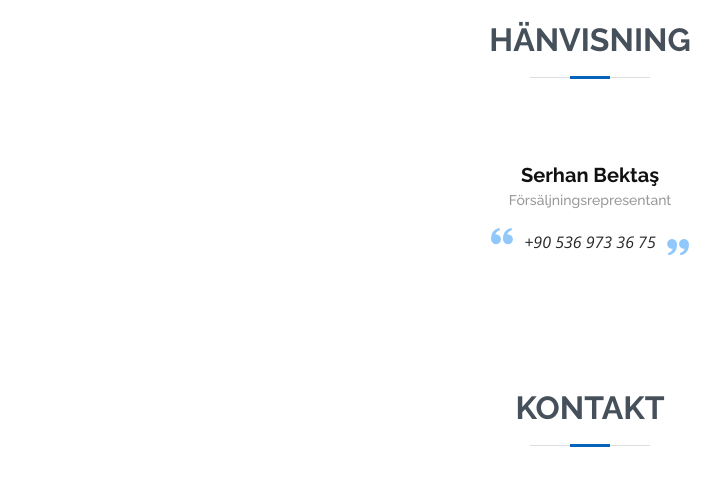
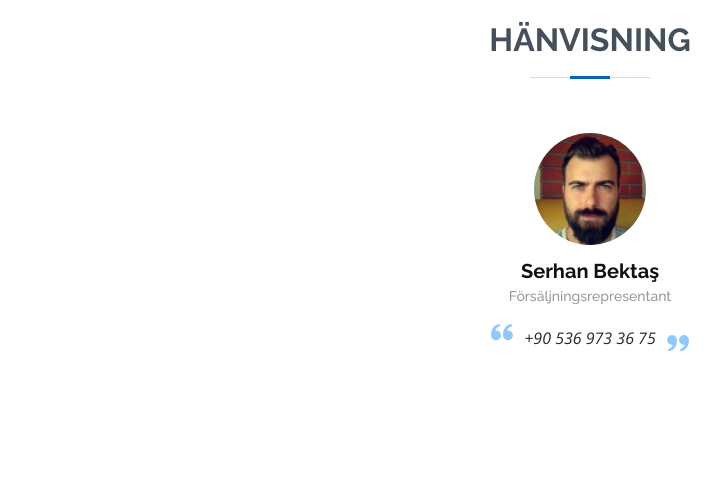
Before and after one commit to MuratAlpTR/PortfolyoSE, a plain HTML site: page index.html in a window 1280 px wide. Shown: the part 9720-10199 px from the top of the page, without its empty margins (100-821 px from the left). Drawn offline with nearby package versions, Linux system fonts and the light colour scheme.

Commit message:
Update index.html

```diff
--- a/index.html
+++ b/index.html
@@ -963,7 +963,7 @@
         <div class="owl-carousel testimonials-carousel" data-aos="zoom-in" data-aos-delay="100">
 
           <div class="testimonial-item">
-            <img src="assets/img/testimonials/testimonials-1.jpg" class="testimonial-img" alt="">
+            <img src="./testimonials-1.jpg" class="testimonial-img" alt="">
             <h3>Serhan Bektaş</h3>
             <h4>Försäljningsrepresentant</h4>
             <p>
```
